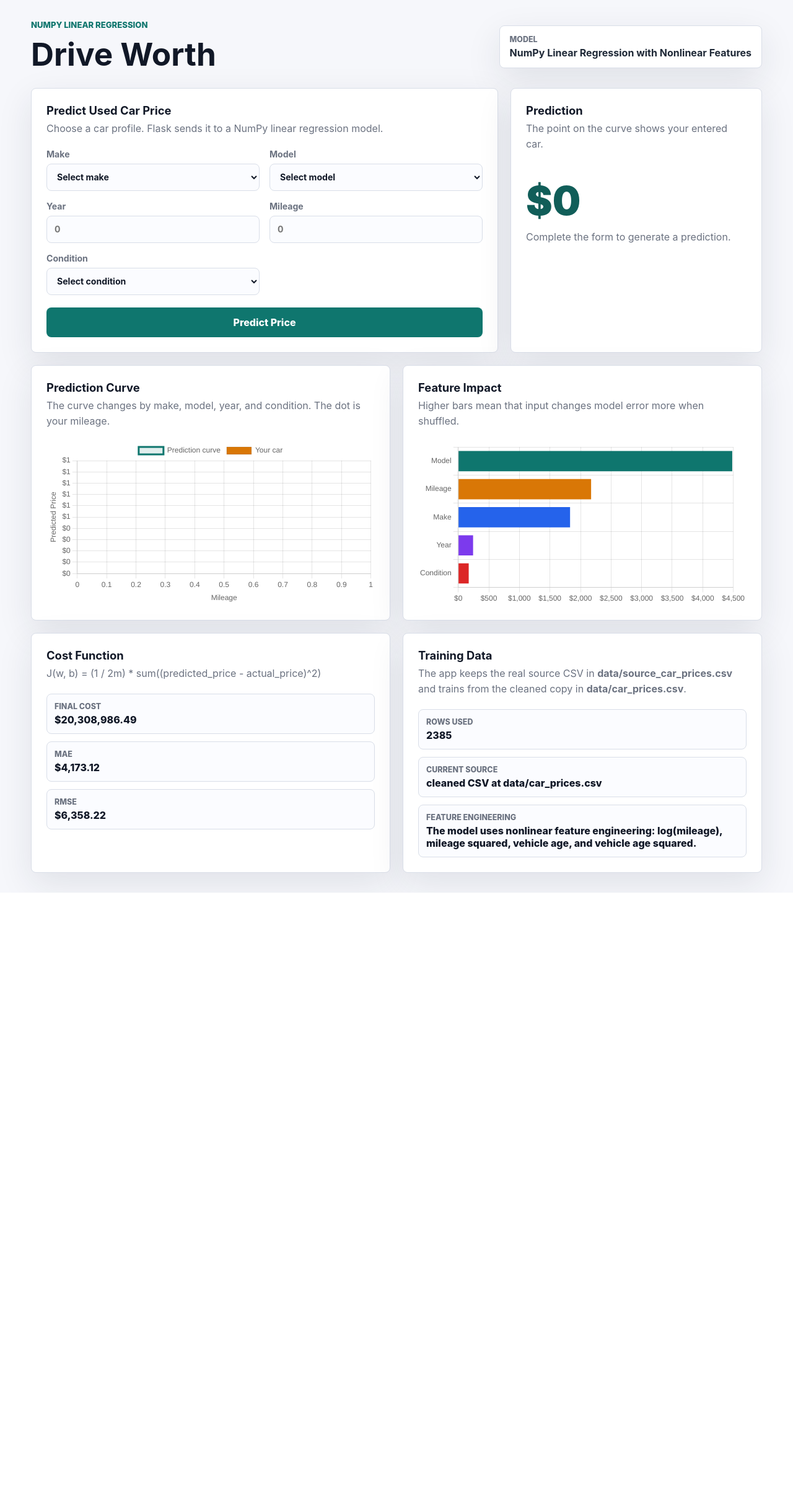
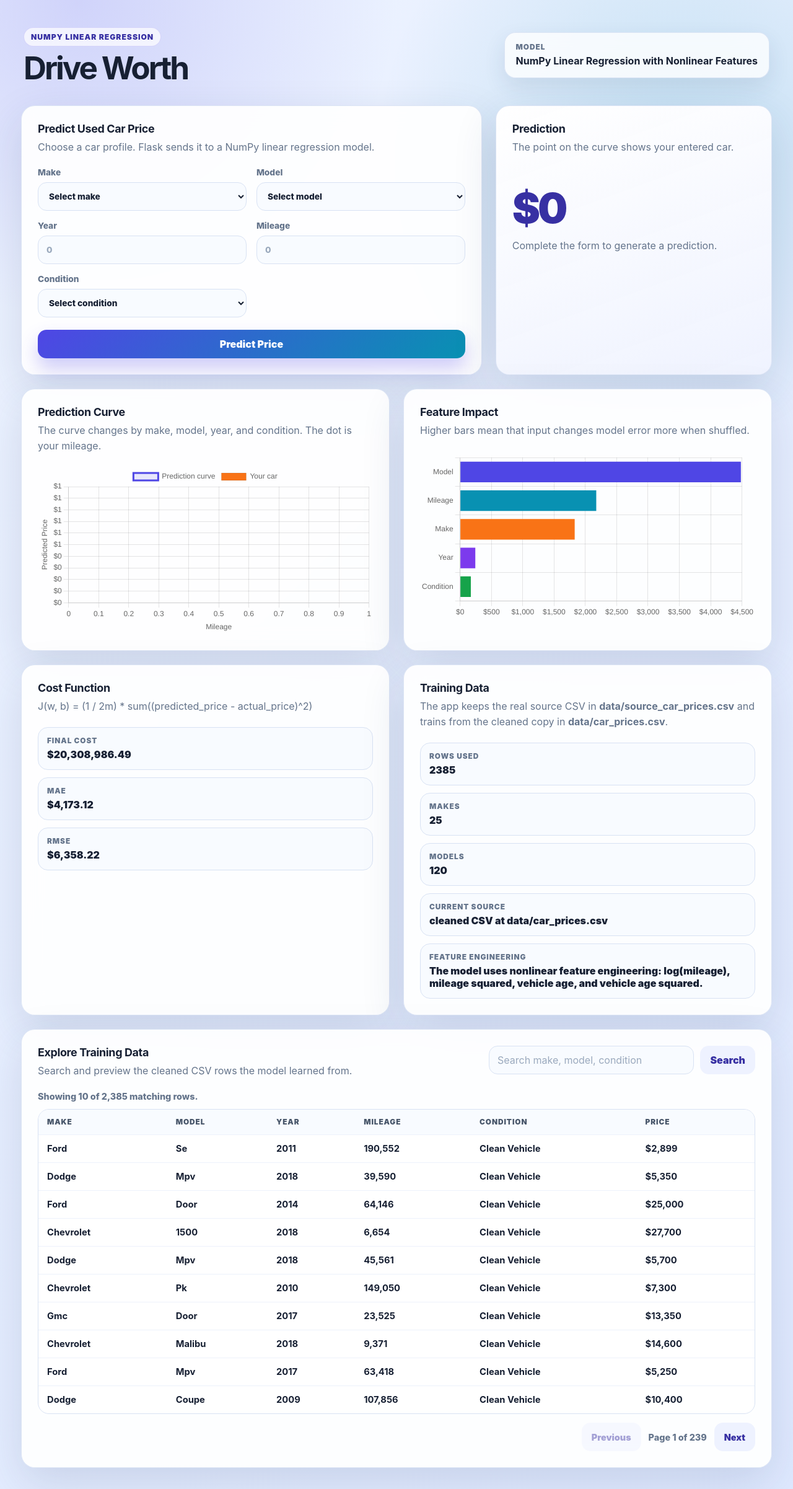
Before and after one commit to MRH73/Drive-Worth, a Flask app: page / in a window 1280 px wide. Shown: the whole page at 62% size. Before the commit the page ends 1440 px from the top, so only its background shows below. Run offline with Flask 3, Linux system fonts and the light colour scheme.

Commit message:
Add training data viewer and API
Expose the cleaned training CSV to the UI by adding a /api/training-data endpoint (reads data/car_prices.csv, supports search, pagination and returns columns/rows/meta). Wire the frontend table and controls: new JS to fetch, render and page/search rows, plus escapeHtml and formatting helpers. Add template markup for the training table and expose make/model counts to the index view. Include CSS refinements and new styles for the table, controls and overall UI polish. Also add TRAINING_DATA_PATH and a positive_int_arg helper in app.py to safely parse query params. Update README with the Training Data viewer details and a Data Expansion note.

```diff
--- a/app.py
+++ b/app.py
@@ -1,6 +1,12 @@
+from pathlib import Path
+
+import pandas as pd
 from flask import Flask, jsonify, render_template, request
 
 from src.training import load_or_train_model, predict_price, prediction_line
+
+
+TRAINING_DATA_PATH = Path("data/car_prices.csv")
 
 
 # Flask creates the web application object.
@@ -9,6 +15,16 @@ app = Flask(__name__)
 # Load the trained model when the server starts.
 # If the model file does not exist yet, the app will train one automatically.
 model_bundle = load_or_train_model()
+
+
+def positive_int_arg(name: str, default: int, minimum: int, maximum: int) -> int:
+    # Read a query parameter like ?page=2 and keep it inside a safe range.
+    try:
+        value = int(request.args.get(name, default))
+    except (TypeError, ValueError):
+        value = default
+
+    return min(max(value, minimum), maximum)
 
 
 @app.route("/")
@@ -27,6 +43,8 @@ def index():
         max_mileage=model_bundle["mileage_range"][1],
         data_source=model_bundle.get("data_source", "unknown"),
         row_count=model_bundle.get("row_count", 0),
+        make_count=len(model_bundle["make_categories"]),
+        model_count=len(model_bundle["model_categories"]),
         final_cost=model_bundle["final_cost"],
         cost_function=model_bundle["cost_function"],
         metrics=model_bundle["metrics"],
@@ -100,6 +118,42 @@ def metrics():
     )
 
 
+@app.route("/api/training-data")
+def training_data():
+    # This endpoint lets the UI show the same cleaned CSV rows used for training.
+    page = positive_int_arg("page", default=1, minimum=1, maximum=10_000)
+    per_page = positive_int_arg("per_page", default=10, minimum=5, maximum=50)
+    search = request.args.get("search", "").strip().lower()
+
+    data = pd.read_csv(TRAINING_DATA_PATH)
+
+    if search:
+        # Simple search across the text columns that users recognize in the UI.
+        search_mask = (
+            data["make"].astype(str).str.lower().str.contains(search, na=False)
+            | data["model"].astype(str).str.lower().str.contains(search, na=False)
+            | data["condition"].astype(str).str.lower().str.contains(search, na=False)
+        )
+        data = data[search_mask]
+
+    total_rows = len(data)
+    total_pages = max((total_rows + per_page - 1) // per_page, 1)
+    page = min(page, total_pages)
+    start_index = (page - 1) * per_page
+    page_rows = data.iloc[start_index : start_index + per_page]
+
+    return jsonify(
+        {
+            "columns": ["make", "model", "year", "mileage", "condition", "price"],
+            "rows": page_rows.to_dict(orient="records"),
+            "page": page,
+            "per_page": per_page,
+            "total_rows": total_rows,
+            "total_pages": total_pages,
+        }
+    )
+
+
 @app.route("/health")
 def health():
     # Simple endpoint used to check if the server is running.
--- a/static/css/style.css
+++ b/static/css/style.css
@@ -1,15 +1,20 @@
 :root {
-  --bg: #f6f7fb;
-  --surface: #ffffff;
-  --surface-strong: #111827;
-  --text: #1f2937;
-  --muted: #6b7280;
-  --line: #d9dee8;
-  --accent: #0f766e;
-  --accent-strong: #115e59;
-  --gold: #d97706;
-  --blue: #2563eb;
-  --shadow: 0 18px 55px rgba(31, 41, 55, 0.1);
+  --bg: #edf3ff;
+  --bg-deep: #dfe9ff;
+  --surface: rgba(255, 255, 255, 0.92);
+  --surface-solid: #ffffff;
+  --ink: #172033;
+  --muted: #64748b;
+  --line: #d8e2f3;
+  --accent: #4f46e5;
+  --accent-strong: #3730a3;
+  --accent-soft: #eef2ff;
+  --cyan: #0891b2;
+  --orange: #f97316;
+  --success: #16a34a;
+  --shadow: 0 24px 70px rgba(38, 57, 99, 0.14);
+  --soft-shadow: 0 14px 35px rgba(38, 57, 99, 0.1);
+  --radius: 22px;
 }
 
 * {
@@ -20,8 +25,11 @@ body {
   margin: 0;
   min-height: 100vh;
   font-family: Inter, ui-sans-serif, system-ui, -apple-system, BlinkMacSystemFont, "Segoe UI", sans-serif;
-  color: var(--text);
-  background: var(--bg);
+  color: var(--ink);
+  background:
+    radial-gradient(circle at 10% 0%, rgba(79, 70, 229, 0.18), transparent 32rem),
+    radial-gradient(circle at 85% 10%, rgba(8, 145, 178, 0.16), transparent 30rem),
+    linear-gradient(135deg, var(--bg), var(--bg-deep));
 }
 
 button,
@@ -32,11 +40,11 @@ select {
 
 .app-shell {
   width: 100%;
-  padding: 32px;
+  padding: 34px;
 }
 
 .workspace {
-  max-width: 1180px;
+  max-width: 1220px;
   margin: 0 auto;
 }
 
@@ -45,14 +53,21 @@ select {
   align-items: center;
   justify-content: space-between;
   gap: 24px;
-  margin-bottom: 24px;
+  margin-bottom: 26px;
+  padding: 10px 4px;
 }
 
 .eyebrow {
-  margin: 0 0 8px;
-  color: var(--accent);
-  font-size: 0.82rem;
-  font-weight: 800;
+  display: inline-flex;
+  margin: 0 0 10px;
+  padding: 7px 11px;
+  border: 1px solid rgba(79, 70, 229, 0.18);
+  border-radius: 999px;
+  color: var(--accent-strong);
+  background: rgba(255, 255, 255, 0.7);
+  font-size: 0.76rem;
+  font-weight: 900;
+  letter-spacing: 0.08em;
   text-transform: uppercase;
 }
 
@@ -64,63 +79,74 @@ p {
 
 h1 {
   margin-bottom: 0;
-  color: var(--surface-strong);
-  font-size: clamp(2rem, 4vw, 3.25rem);
-  letter-spacing: 0;
+  color: var(--ink);
+  font-size: clamp(2.25rem, 4vw, 3.8rem);
+  letter-spacing: -0.06em;
+  line-height: 0.95;
 }
 
 h2 {
-  margin-bottom: 6px;
-  color: var(--surface-strong);
-  font-size: 1.15rem;
+  margin-bottom: 7px;
+  color: var(--ink);
+  font-size: 1.12rem;
+  letter-spacing: -0.02em;
 }
 
 .model-pill {
-  min-width: 220px;
-  padding: 14px 16px;
-  border: 1px solid var(--line);
-  border-radius: 8px;
-  background: var(--surface);
-  box-shadow: var(--shadow);
+  min-width: 260px;
+  padding: 16px 18px;
+  border: 1px solid rgba(216, 226, 243, 0.9);
+  border-radius: 18px;
+  background: rgba(255, 255, 255, 0.78);
+  box-shadow: var(--soft-shadow);
+  backdrop-filter: blur(14px);
 }
 
 .model-pill span,
 .panel-heading p,
 label,
-.result-copy {
+.result-copy,
+.table-summary,
+.pagination {
   color: var(--muted);
 }
 
 .model-pill span {
   display: block;
-  margin-bottom: 4px;
-  font-size: 0.78rem;
-  font-weight: 800;
+  margin-bottom: 5px;
+  font-size: 0.74rem;
+  font-weight: 900;
+  letter-spacing: 0.08em;
   text-transform: uppercase;
+}
+
+.model-pill strong {
+  line-height: 1.35;
 }
 
 .grid,
 .dashboard-grid {
   display: grid;
-  grid-template-columns: minmax(0, 1.3fr) minmax(330px, 0.7fr);
-  gap: 20px;
+  grid-template-columns: minmax(0, 1.25fr) minmax(340px, 0.75fr);
+  gap: 22px;
 }
 
 .dashboard-grid {
   grid-template-columns: repeat(2, minmax(0, 1fr));
-  margin-top: 20px;
+  margin-top: 22px;
 }
 
 .panel {
-  padding: 24px;
-  border: 1px solid var(--line);
-  border-radius: 8px;
+  padding: 26px;
+  border: 1px solid rgba(216, 226, 243, 0.9);
+  border-radius: var(--radius);
   background: var(--surface);
   box-shadow: var(--shadow);
+  backdrop-filter: blur(16px);
 }
 
 .panel-heading {
-  margin-bottom: 20px;
+  margin-bottom: 21px;
 }
 
 .panel-heading p {
@@ -136,79 +162,93 @@ label,
 
 label {
   display: grid;
-  gap: 7px;
-  font-size: 0.88rem;
-  font-weight: 700;
+  gap: 8px;
+  font-size: 0.86rem;
+  font-weight: 800;
 }
 
 input,
 select {
   width: 100%;
-  min-height: 44px;
-  padding: 10px 12px;
+  min-height: 46px;
+  padding: 11px 13px;
   border: 1px solid var(--line);
-  border-radius: 8px;
-  color: var(--surface-strong);
-  background: #fbfcff;
+  border-radius: 14px;
+  color: var(--ink);
+  background: #f8fbff;
+  transition: border-color 160ms ease, box-shadow 160ms ease, background 160ms ease;
+}
+
+input::placeholder {
+  color: #9aa9bd;
 }
 
 input:focus,
 select:focus {
   border-color: var(--accent);
-  outline: 3px solid rgba(15, 118, 110, 0.14);
+  outline: 0;
+  box-shadow: 0 0 0 4px rgba(79, 70, 229, 0.13);
+  background: #ffffff;
 }
 
 button {
-  width: 100%;
-  min-height: 48px;
-  margin-top: 20px;
+  min-height: 46px;
   border: 0;
-  border-radius: 8px;
-  color: #ffffff;
-  background: var(--accent);
-  font-weight: 800;
+  border-radius: 14px;
+  font-weight: 900;
   cursor: pointer;
+  transition: transform 160ms ease, box-shadow 160ms ease, background 160ms ease, opacity 160ms ease;
 }
 
-button:hover {
-  background: var(--accent-strong);
+button:hover:not(:disabled) {
+  transform: translateY(-1px);
+}
+
+button:disabled {
+  cursor: not-allowed;
+  opacity: 0.45;
+}
+
+.primary-action {
+  width: 100%;
+  margin-top: 20px;
+  color: #ffffff;
+  background: linear-gradient(135deg, var(--accent), var(--cyan));
+  box-shadow: 0 16px 30px rgba(79, 70, 229, 0.28);
+}
+
+.primary-action:hover {
+  box-shadow: 0 20px 34px rgba(79, 70, 229, 0.33);
+}
+
+.secondary-action {
+  padding: 0 16px;
+  color: var(--accent-strong);
+  background: var(--accent-soft);
+}
+
+.secondary-action:hover:not(:disabled) {
+  background: #e0e7ff;
 }
 
 .result-panel {
   display: flex;
   flex-direction: column;
+  background:
+    linear-gradient(160deg, rgba(255, 255, 255, 0.95), rgba(238, 242, 255, 0.92)),
+    var(--surface-solid);
 }
 
 .price-display {
-  margin: 20px 0 8px;
+  margin: 24px 0 8px;
   color: var(--accent-strong);
-  font-size: clamp(2.2rem, 6vw, 4rem);
-  font-weight: 900;
-  letter-spacing: 0;
+  font-size: clamp(2.35rem, 6vw, 4.25rem);
+  font-weight: 950;
+  letter-spacing: -0.06em;
 }
 
 .result-copy {
   line-height: 1.55;
-}
-
-.impact-list {
-  display: grid;
-  gap: 10px;
-  margin-top: auto;
-}
-
-.impact-item {
-  display: flex;
-  justify-content: space-between;
-  gap: 12px;
-  padding: 12px;
-  border: 1px solid var(--line);
-  border-radius: 8px;
-  background: #fbfcff;
-}
-
-.impact-item strong {
-  color: var(--surface-strong);
 }
 
 .data-facts {
@@ -218,23 +258,102 @@ button:hover {
 }
 
 .data-facts div {
-  padding: 12px;
+  padding: 14px;
   border: 1px solid var(--line);
-  border-radius: 8px;
-  background: #fbfcff;
+  border-radius: 16px;
+  background: #f8fbff;
 }
 
 .data-facts dt {
   color: var(--muted);
-  font-size: 0.78rem;
-  font-weight: 800;
+  font-size: 0.74rem;
+  font-weight: 900;
+  letter-spacing: 0.08em;
   text-transform: uppercase;
 }
 
 .data-facts dd {
-  margin: 4px 0 0;
-  color: var(--surface-strong);
+  margin: 5px 0 0;
+  color: var(--ink);
   overflow-wrap: anywhere;
+  font-weight: 900;
+}
+
+.training-table-panel {
+  grid-column: 1 / -1;
+}
+
+.table-heading {
+  display: flex;
+  align-items: start;
+  justify-content: space-between;
+  gap: 18px;
+}
+
+.table-controls {
+  display: grid;
+  grid-template-columns: minmax(220px, 1fr) auto;
+  gap: 10px;
+  min-width: min(100%, 430px);
+}
+
+.table-summary {
+  margin-bottom: 12px;
+  font-size: 0.9rem;
+  font-weight: 800;
+}
+
+.table-wrap {
+  overflow-x: auto;
+  border: 1px solid var(--line);
+  border-radius: 18px;
+  background: var(--surface-solid);
+}
+
+table {
+  width: 100%;
+  border-collapse: collapse;
+  min-width: 720px;
+}
+
+th,
+td {
+  padding: 13px 14px;
+  border-bottom: 1px solid #edf2fb;
+  text-align: left;
+  white-space: nowrap;
+}
+
+th {
+  color: #475569;
+  background: #f8fbff;
+  font-size: 0.74rem;
+  font-weight: 950;
+  letter-spacing: 0.08em;
+  text-transform: uppercase;
+}
+
+td {
+  color: var(--ink);
+  font-size: 0.92rem;
+  font-weight: 650;
+}
+
+tbody tr:hover {
+  background: #fbfdff;
+}
+
+tbody tr:last-child td {
+  border-bottom: 0;
+}
+
+.pagination {
+  display: flex;
+  align-items: center;
+  justify-content: flex-end;
+  gap: 12px;
+  margin-top: 14px;
+  font-size: 0.9rem;
   font-weight: 800;
 }
 
--- a/static/js/app.js
+++ b/static/js/app.js
@@ -3,14 +3,34 @@ const makeSelect = document.querySelector('select[name="make"]');
 const modelSelect = document.querySelector('select[name="model"]');
 const priceDisplay = document.querySelector("#price-display");
 const resultCopy = document.querySelector("#result-copy");
+const trainingSearch = document.querySelector("#training-search");
+const trainingSearchButton = document.querySelector("#training-search-button");
+const trainingTableBody = document.querySelector("#training-table-body");
+const trainingSummary = document.querySelector("#training-summary");
+const trainingPageLabel = document.querySelector("#training-page-label");
+const trainingPrev = document.querySelector("#training-prev");
+const trainingNext = document.querySelector("#training-next");
 let predictionChart;
 let impactChart;
+let trainingPage = 1;
+let trainingTotalPages = 1;
 
 const dollars = new Intl.NumberFormat("en-US", {
   style: "currency",
   currency: "USD",
   maximumFractionDigits: 0,
 });
+
+const wholeNumber = new Intl.NumberFormat("en-US");
+
+function escapeHtml(value) {
+  return String(value)
+    .replaceAll("&", "&amp;")
+    .replaceAll("<", "&lt;")
+    .replaceAll(">", "&gt;")
+    .replaceAll('"', "&quot;")
+    .replaceAll("'", "&#039;");
+}
 
 function formPayload() {
   const data = new FormData(form);
@@ -39,15 +59,15 @@ function createPredictionChart() {
           type: "line",
           label: "Prediction curve",
           data: [],
-          borderColor: "#0f766e",
-          backgroundColor: "rgba(15, 118, 110, 0.12)",
+          borderColor: "#4f46e5",
+          backgroundColor: "rgba(79, 70, 229, 0.12)",
           pointRadius: 0,
           tension: 0.2,
         },
         {
           label: "Your car",
           data: [],
-          backgroundColor: "#d97706",
+          backgroundColor: "#f97316",
           pointRadius: 7,
           pointHoverRadius: 8,
         },
@@ -98,7 +118,7 @@ function createImpactChart() {
         {
           label: "Impact",
           data: impacts.map((item) => item.impact),
-          backgroundColor: ["#0f766e", "#d97706", "#2563eb", "#7c3aed", "#dc2626"],
+          backgroundColor: ["#4f46e5", "#0891b2", "#f97316", "#7c3aed", "#16a34a"],
         },
       ],
     },
@@ -134,6 +154,55 @@ function updatePredictionChart(linePoints, predictionPoint) {
   predictionChart.update();
 }
 
+function renderTrainingRows(data) {
+  trainingTotalPages = data.total_pages;
+  trainingPage = data.page;
+
+  trainingSummary.textContent = `Showing ${data.rows.length} of ${wholeNumber.format(data.total_rows)} matching rows.`;
+  trainingPageLabel.textContent = `Page ${data.page} of ${data.total_pages}`;
+  trainingPrev.disabled = data.page <= 1;
+  trainingNext.disabled = data.page >= data.total_pages;
+
+  if (!data.rows.length) {
+    trainingTableBody.innerHTML = '<tr><td colspan="6">No rows match that search.</td></tr>';
+    return;
+  }
+
+  trainingTableBody.innerHTML = data.rows
+    .map(
+      (row) => `
+        <tr>
+          <td>${escapeHtml(row.make)}</td>
+          <td>${escapeHtml(row.model)}</td>
+          <td>${row.year}</td>
+          <td>${wholeNumber.format(row.mileage)}</td>
+          <td>${escapeHtml(row.condition)}</td>
+          <td>${dollars.format(row.price)}</td>
+        </tr>
+      `,
+    )
+    .join("");
+}
+
+async function loadTrainingData(page = 1) {
+  trainingSummary.textContent = "Loading training rows...";
+
+  const params = new URLSearchParams({
+    page,
+    per_page: 10,
+    search: trainingSearch.value.trim(),
+  });
+  const response = await fetch(`/api/training-data?${params.toString()}`);
+  const data = await response.json();
+
+  if (!response.ok) {
+    trainingSummary.textContent = data.error || "Could not load training rows.";
+    return;
+  }
+
+  renderTrainingRows(data);
+}
+
 async function predict(event) {
   event.preventDefault();
   resultCopy.textContent = "Running prediction...";
@@ -163,8 +232,18 @@ function resetInitialState() {
   updateModelDropdown();
   createPredictionChart();
   createImpactChart();
+  loadTrainingData();
 }
 
 form.addEventListener("submit", predict);
 makeSelect.addEventListener("change", updateModelDropdown);
+trainingSearchButton.addEventListener("click", () => loadTrainingData(1));
+trainingSearch.addEventListener("keydown", (event) => {
+  if (event.key === "Enter") {
+    event.preventDefault();
+    loadTrainingData(1);
+  }
+});
+trainingPrev.addEventListener("click", () => loadTrainingData(Math.max(trainingPage - 1, 1)));
+trainingNext.addEventListener("click", () => loadTrainingData(Math.min(trainingPage + 1, trainingTotalPages)));
 resetInitialState();
--- a/templates/index.html
+++ b/templates/index.html
@@ -67,7 +67,7 @@
               </label>
             </div>
 
-            <button type="submit">Predict Price</button>
+            <button class="primary-action" type="submit">Predict Price</button>
           </form>
 
           <section class="panel result-panel">
@@ -132,6 +132,14 @@
                 <dd>{{ row_count }}</dd>
               </div>
               <div>
+                <dt>Makes</dt>
+                <dd>{{ make_count }}</dd>
+              </div>
+              <div>
+                <dt>Models</dt>
+                <dd>{{ model_count }}</dd>
+              </div>
+              <div>
                 <dt>Current source</dt>
                 <dd>{{ data_source }}</dd>
               </div>
@@ -140,6 +148,43 @@
                 <dd>{{ feature_note }}</dd>
               </div>
             </dl>
+          </section>
+
+          <section class="panel training-table-panel">
+            <div class="panel-heading table-heading">
+              <div>
+                <h2>Explore Training Data</h2>
+                <p>Search and preview the cleaned CSV rows the model learned from.</p>
+              </div>
+              <div class="table-controls">
+                <input id="training-search" type="search" placeholder="Search make, model, condition" />
+                <button id="training-search-button" class="secondary-action" type="button">Search</button>
+              </div>
+            </div>
+
+            <div class="table-summary" id="training-summary">Loading training rows...</div>
+
+            <div class="table-wrap">
+              <table>
+                <thead>
+                  <tr>
+                    <th>Make</th>
+                    <th>Model</th>
+                    <th>Year</th>
+                    <th>Mileage</th>
+                    <th>Condition</th>
+                    <th>Price</th>
+                  </tr>
+                </thead>
+                <tbody id="training-table-body"></tbody>
+              </table>
+            </div>
+
+            <div class="pagination">
+              <button id="training-prev" class="secondary-action" type="button">Previous</button>
+              <span id="training-page-label">Page 1 of 1</span>
+              <button id="training-next" class="secondary-action" type="button">Next</button>
+            </div>
           </section>
         </section>
       </section>
```
Also changed, not shown: other parts of static/css/style.css (+25 -5 lines), README.md.
